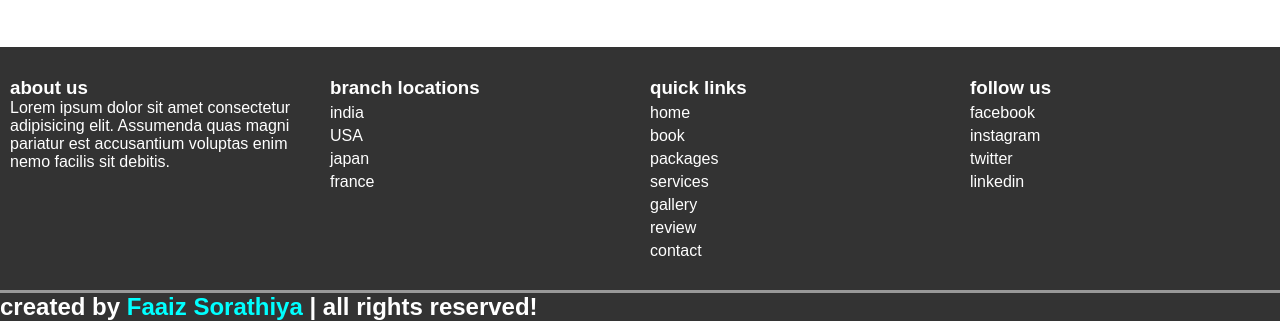
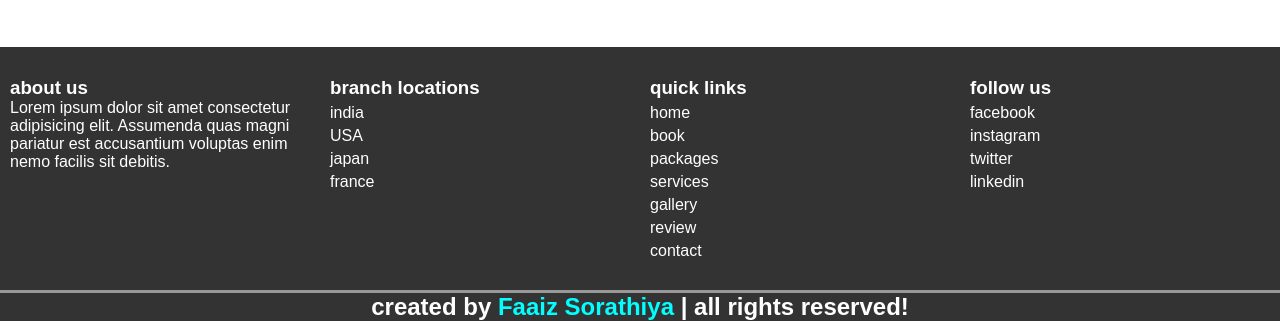
Before and after one commit to Faaiz21/tour-travel-page, a plain HTML site: page index.html in a window 1280 px wide. Shown: the part 4300-4621 px from the top of the page. Drawn offline with Linux system fonts and the light colour scheme.

Commit message:
Update style.css

```diff
--- a/style.css
+++ b/style.css
@@ -351,6 +351,9 @@
        .box-container .box a:hover{
        	color: cyan;
        }
+      .footer .credit{
+        text-align:center;
+       }
        .footer .credit span {
        	color: cyan;
        }
```
